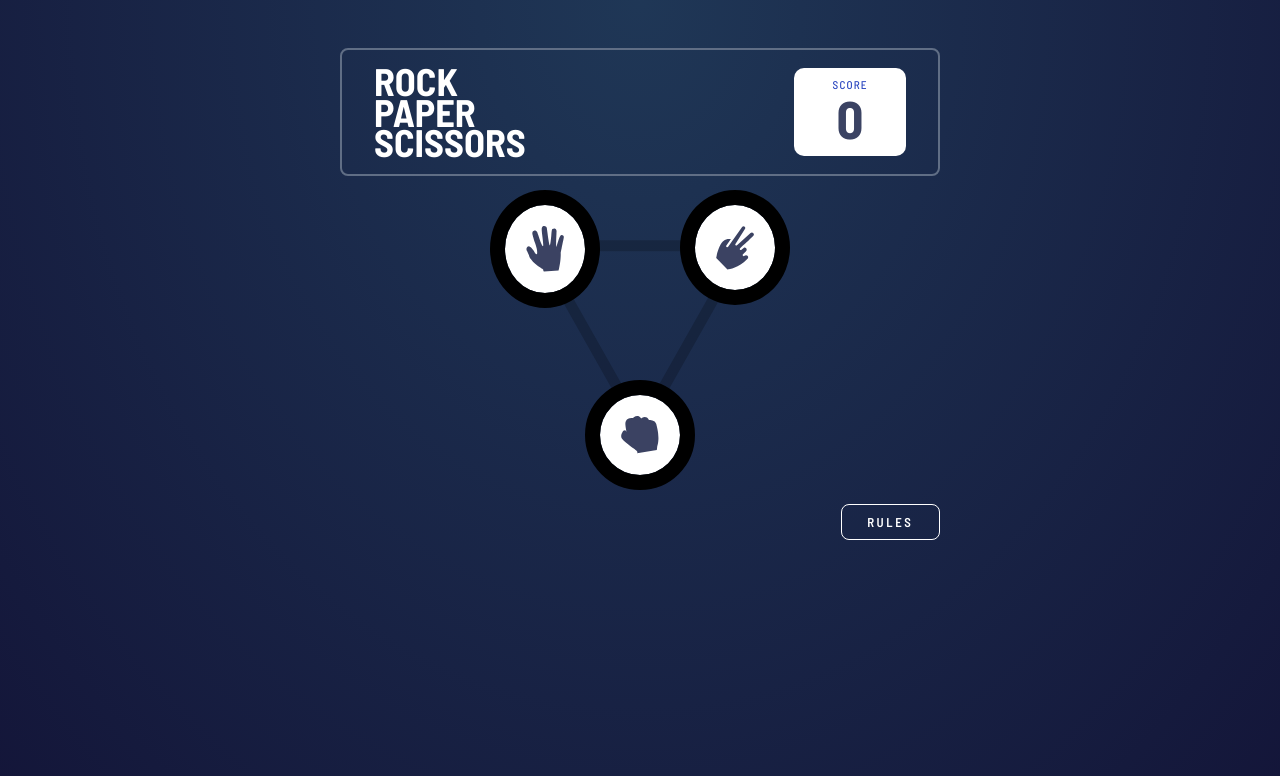
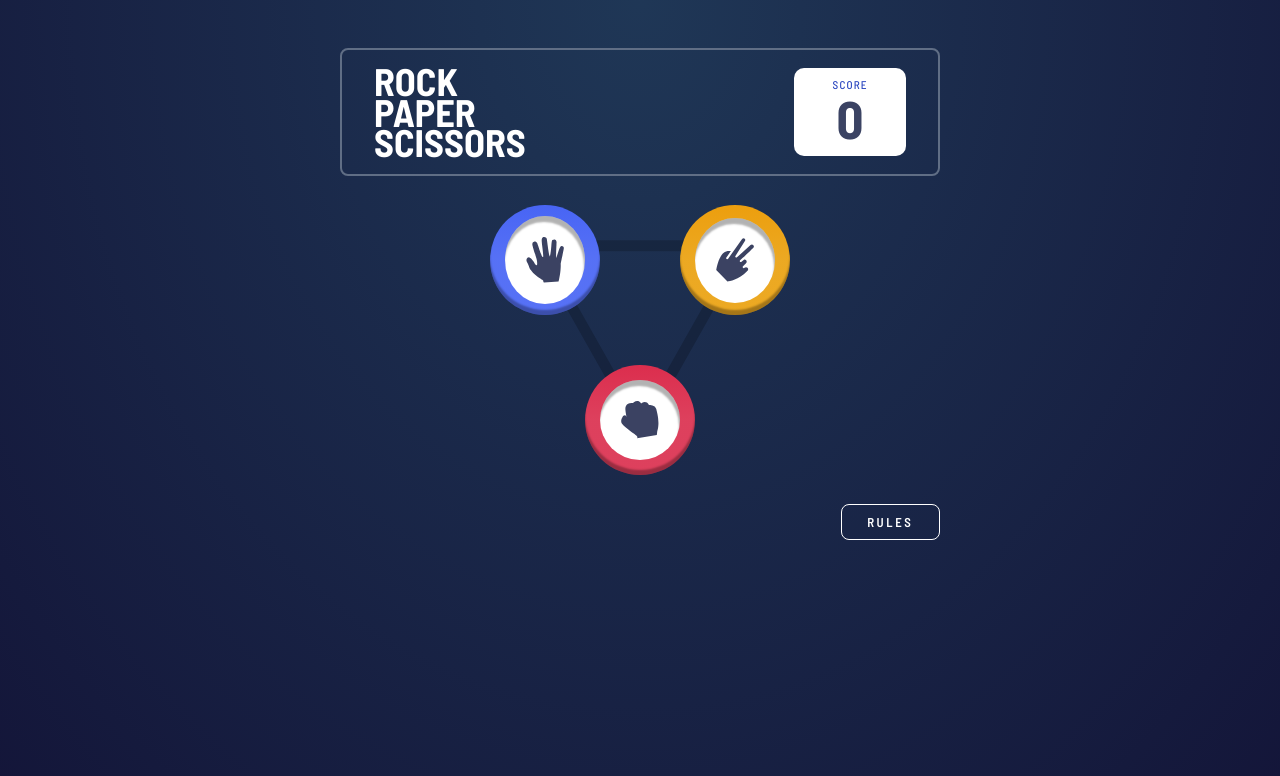
Before and after one commit to Aryan-ki-codepanti/rock-paper-scissors-app-fm, a React (Create React App) app: page / in a window 1280 px wide. Shown: the top 776 px of the page. Built offline with nearby package versions, Linux system fonts and the light colour scheme.

Commit message:
added all styles coloring for actions

```diff
--- a/src/Components/ChoiceAction/ChoiceAction.css
+++ b/src/Components/ChoiceAction/ChoiceAction.css
@@ -16,19 +16,45 @@
     justify-content: center;
 }
 
-.action {
+.action .inner {
     background: white;
     width: 80px;
     border-radius: 50%;
     padding: 1.3em;
     display: grid;
     place-items: center;
-
-    outline: 15px solid;
+    box-shadow: inset rgba(0, 0, 0, 0.3) -1px 6px 2px 0px;
 }
 
+.action {
+    box-shadow: inset rgba(0, 0, 0, 0.3) 0px -5px 2px 0px;
+    width: 110px;
+    aspect-ratio: 1;
+    display: grid;
+    place-items: center;
+    border-radius: 50%;
+}
+.action.scissor {
+    background-image: linear-gradient(
+        to bottom,
+        hsl(39, 89%, 49%) 0%,
+        hsl(40, 84%, 53%) 50%
+    );
+}
 .action.paper {
-    outline: linear-gradient(hsl(39, 89%, 49%), hsl(40, 84%, 53%));
+    background-image: linear-gradient(
+        to bottom,
+        hsl(230, 89%, 62%) 0%,
+        hsl(230, 89%, 65%) 50%
+    );
+}
+
+.action.rock {
+    background-image: linear-gradient(
+        to bottom,
+        hsl(349, 71%, 52%) 0,
+        hsl(349, 70%, 56%) 50%
+    );
 }
 
 .action img {
--- a/src/Components/ChoiceAction/index.jsx
+++ b/src/Components/ChoiceAction/index.jsx
@@ -13,13 +13,19 @@ const ChoiceAction = () => {
             {!userChoice && (
                 <div className="user-select">
                     <div className="action paper">
-                        <img src={paperImg} alt="paper-action" />
+                        <div className="inner">
+                            <img src={paperImg} alt="paper-action" />
+                        </div>
                     </div>
                     <div className="action scissor">
-                        <img src={scissorImg} alt="scissor-action" />
+                        <div className="inner">
+                            <img src={scissorImg} alt="scissor-action" />
+                        </div>
                     </div>
                     <div className="action rock">
-                        <img src={rockImg} alt="rock-action" />
+                        <div className="inner">
+                            <img src={rockImg} alt="rock-action" />
+                        </div>
                     </div>
                 </div>
             )}
```
